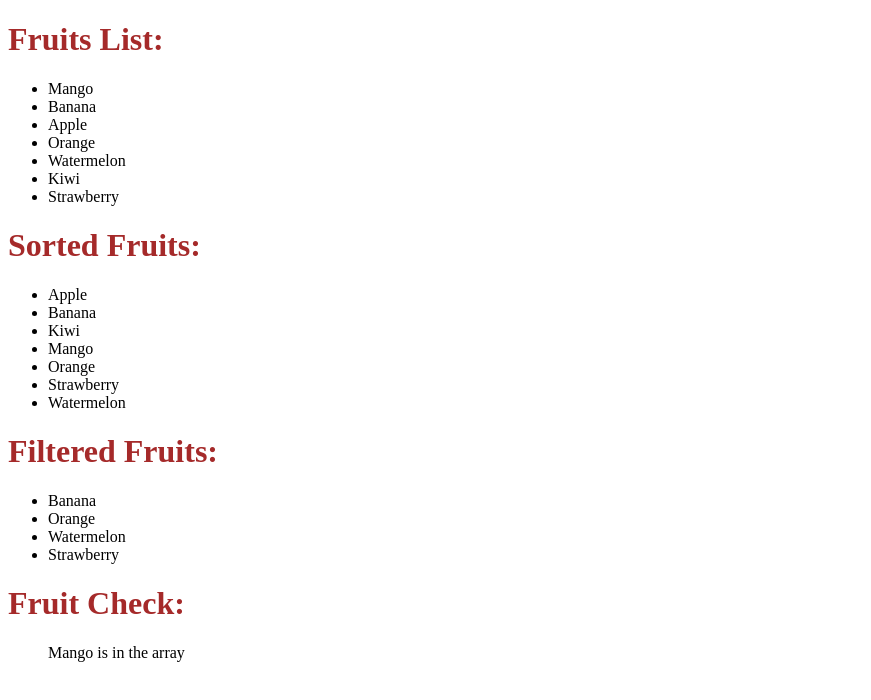
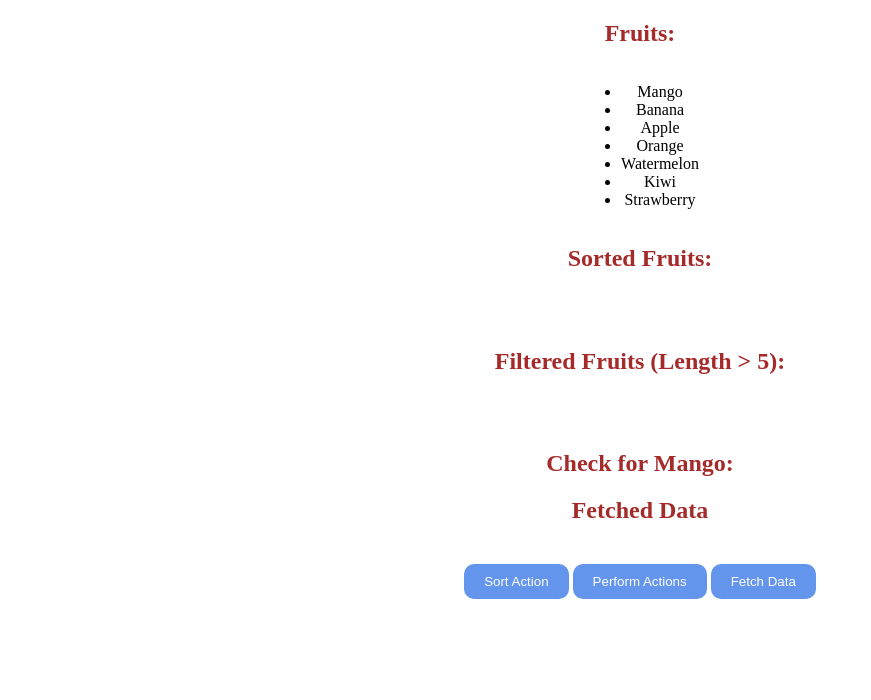
Before and after one commit to Jyothsna67/Vanilla-JS, a plain HTML site: page index.html in a window 1280 px wide. Shown: the whole page, without its empty margins (0-871 px from the left). Drawn offline with Linux system fonts and the light colour scheme.

Commit message:
Click events

```diff
--- a/index.css
+++ b/index.css
@@ -1,3 +1,19 @@
-h1 {
+body {
+    text-align: center;
+    display: relative;
+}
+#originalFruits, #sortedFruits, #filteredFruits {
+    display: inline-block;
+}
+h2 {
     color: brown;
 }
+button {
+    background-color: cornflowerblue;
+    color: white;
+    border-radius: 10px;
+    border: none;
+    padding: 10px 20px;
+    margin-top: 20px;
+
+}
--- a/index.html
+++ b/index.html
@@ -1,27 +1,30 @@
 <!DOCTYPE html>
 <html lang="en">
-  <head>
-    <meta charset="UTF-8"/>
-    <meta name="viewport" content="width=device-width, initial-scale=1.0" />
-    <meta http-equiv="X-UA-Compatible" content="ie=edge" />
-    <link rel="stylesheet" href="index.css"/>
+<head>
+    <meta charset="UTF-8">
+    <meta name="viewport" content="width=device-width, initial-scale=1.0">
+    <link rel="stylesheet" href="index.css" />
+</head>
+<body>
+    <h2>Fruits:</h2>
+    <ul id="originalFruits"></ul>
 
-  </head>
-  <body>
-    <h1>Fruits List: </h1>
-    <ul id="fruits"></ul>
-
-    <h1>Sorted Fruits: </h1>
+    <h2>Sorted Fruits:</h2>
     <ul id="sortedFruits"></ul>
 
-    <h1>Filtered Fruits: </h1>
+    <h2>Filtered Fruits (Length > 5):</h2>
     <ul id="filteredFruits"></ul>
 
-    <h1>Fruit Check: </h1>
-    <ul id="fruitCheck"></ul>
+    <h2>Check for Mango:</h2>
+    <p id="mangoCheck"></p>
+
+    <h2>Fetched Data</h2>
+    <p id="fetchData"></p>
+
+    <button id="sortButton">Sort Action</button>
+    <button id="actionButton">Perform Actions</button>
+    <button id="fetchButton">Fetch Data</button>
 
     <script src="script.js"></script>
-
-  </body>
-
+</body>
 </html>
--- a/script.js
+++ b/script.js
@@ -1,3 +1,24 @@
+document.addEventListener('DOMContentLoaded', function() {
+    // Function to make a request to JSONPlaceholder API
+    function fetchData() {
+        fetch('https://jsonplaceholder.typicode.com/posts')
+        .then(response => response.json())
+        .then(data => {
+            // Display the fetched data
+            const dataList = document.getElementById('fetchData');
+            dataList.innerHTML = ''; // Clear previous data
+
+            data.forEach(item => {
+                const listItem = document.createElement('li');
+                listItem.textContent = item.title; // Displaying only the 'title' property, you can change this to display other properties
+                dataList.appendChild(listItem);
+            });
+        })
+        .catch(error => {
+            console.error('Error fetching data:', error);
+        });
+    }
+
     const Fruits = [
         'Mango',
         'Banana',
@@ -8,33 +29,61 @@ const Fruits = [
         'Strawberry'
     ];
 
-//Display Fruits list
-const fruitsList = document.getElementById('fruits');
+    // Display Original Fruits
+    const originalFruitsList = document.getElementById('originalFruits');
     Fruits.forEach(fruit => {
         const listItem = document.createElement('li');
         listItem.textContent = fruit;
-    fruitsList.appendChild(listItem);
+        originalFruitsList.appendChild(listItem);
     });
 
-//Sorted Fruits
+    // Function to sort fruits alphabetically
+    function sortFruits() {
         const sortedFruitsList = document.getElementById('sortedFruits');
+        sortedFruitsList.innerHTML = ''; // Clear previous list
         const sortedFruits = Fruits.slice().sort();
         sortedFruits.forEach(fruit => {
             const listItem = document.createElement('li');
             listItem.textContent = fruit;
             sortedFruitsList.appendChild(listItem);
         });
+    }
 
-//Filtered Fruits
+    // Function to filter fruits by length
+    function filterFruitsByLength() {
         const filteredFruitsList = document.getElementById('filteredFruits');
-const filteredList = Fruits.filter(fruit => fruit.length > 5);
-filteredList.forEach(fruit => {
+        filteredFruitsList.innerHTML = ''; // Clear previous list
+        const filteredFruits = Fruits.filter(fruit => fruit.length > 5);
+        filteredFruits.forEach(fruit => {
             const listItem = document.createElement('li');
             listItem.textContent = fruit;
             filteredFruitsList.appendChild(listItem);
         });
+    }
 
-//Check for Mango
-const fruitCheck = document.getElementById('fruitCheck');
+    // Function to check if 'Mango' exists
+    function checkForMango() {
+        const mangoCheck = document.getElementById('mangoCheck');
         const fruitToFind = 'Mango';
-fruitCheck.textContent = Fruits.includes(fruitToFind) ? `${fruitToFind} is in the array` : `$(fruitToFind} is not in the array`;
+        mangoCheck.textContent = Fruits.includes(fruitToFind) ? `${fruitToFind} is in the array` : `${fruitToFind} is not in the array`;
+    }
+
+    // Event listener for button click
+    const actionButton = document.getElementById('actionButton');
+    actionButton.addEventListener('click', function() {
+        // sortFruits();
+        filterFruitsByLength();
+        checkForMango();
+    });
+
+    const sortButton = document.getElementById('sortButton');
+    sortButton.addEventListener('click', function() {
+        sortFruits();
+    });
+
+    // Event listener for fetch button click
+    const fetchButton = document.getElementById('fetchButton');
+    fetchButton.addEventListener('click', function() {
+        fetchData();
+    });
+});
```
Lines whose indentation alone changed are shown as unchanged.
